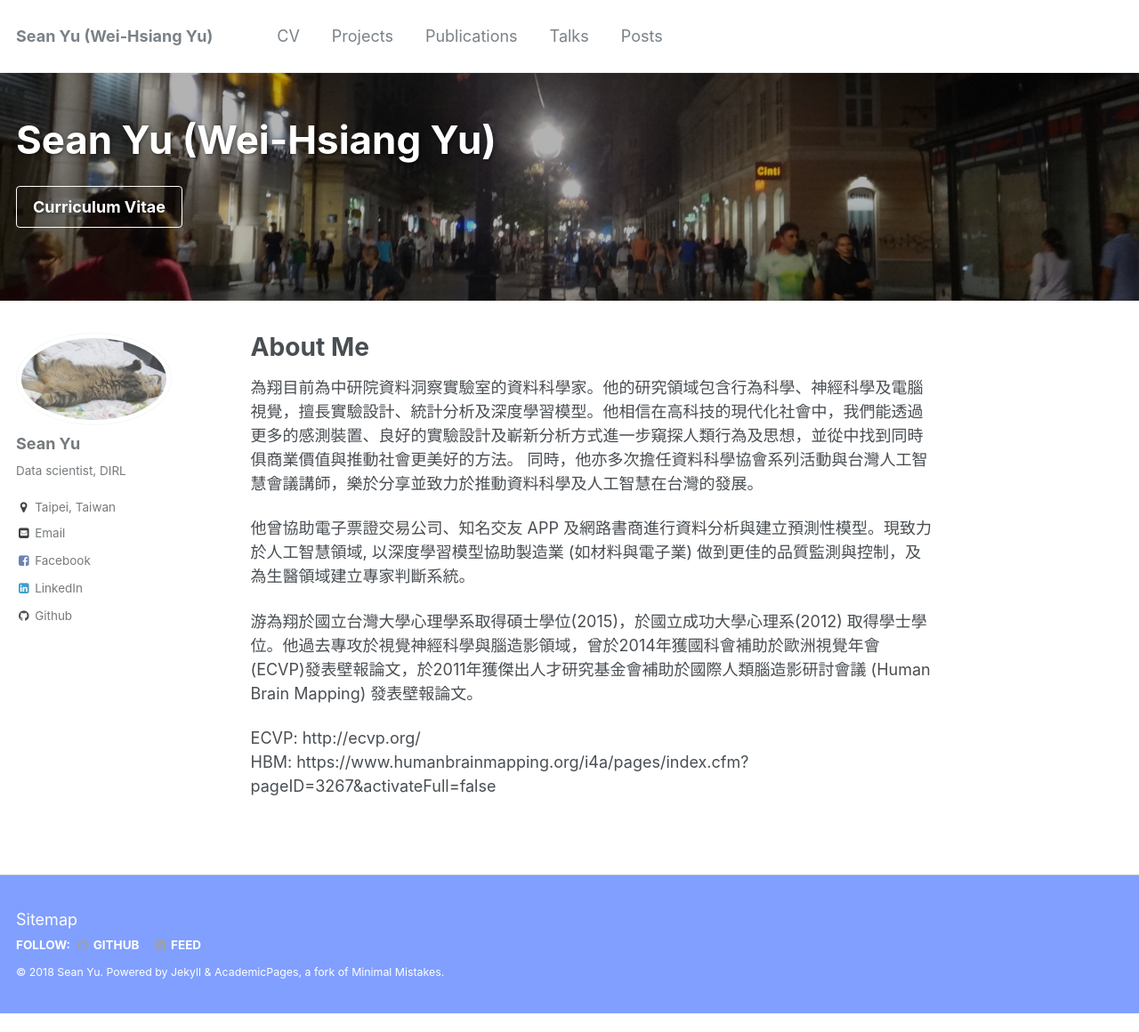
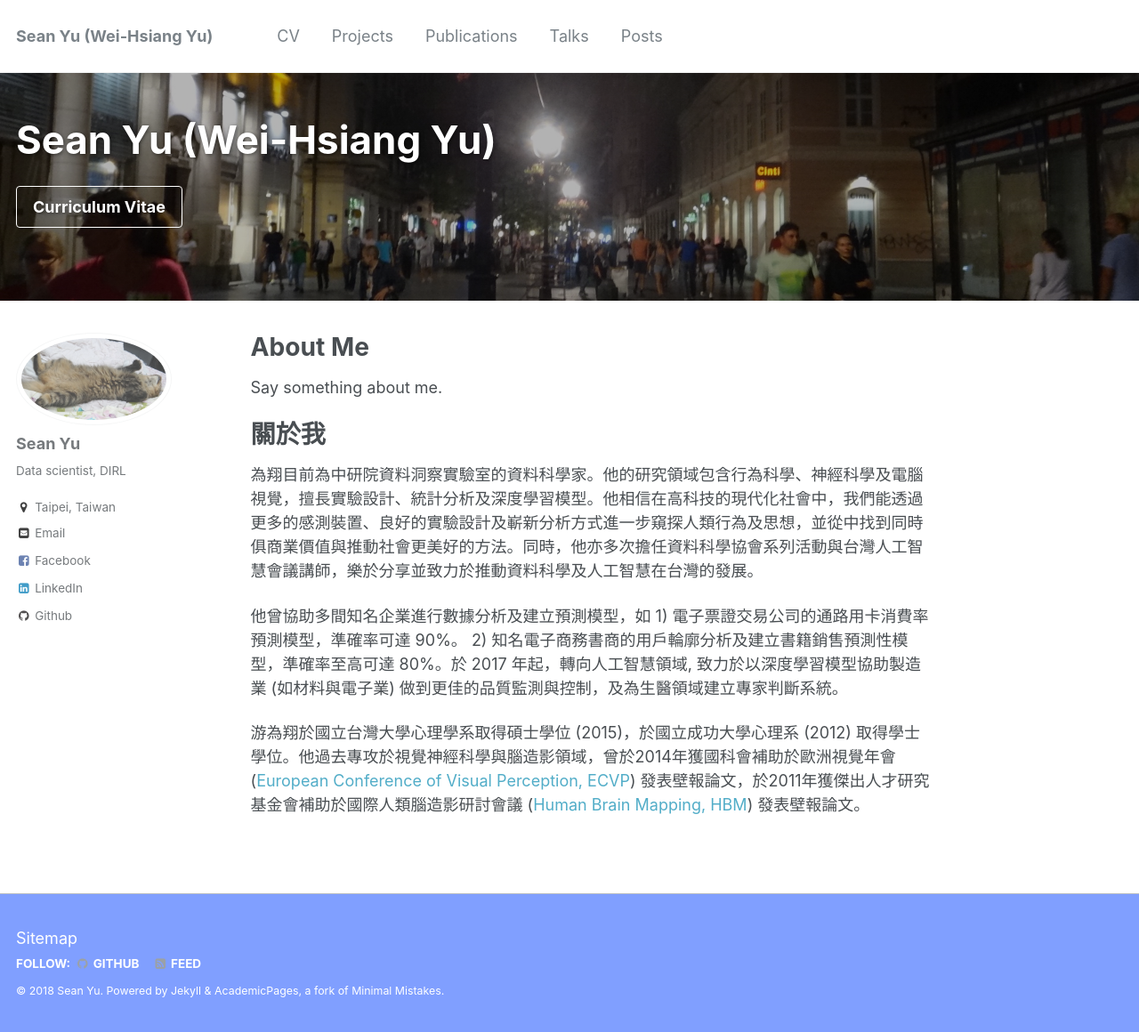
Before and after one commit to vashineyu/vashineyu.github.io, a Jekyll site: the page built from _pages/about.md, in a window 1280 px wide and 1160 px high. Shown: the whole window at 89% size. Built offline with Jekyll 4.4.1, drawn with Linux system fonts in a browser that asks for light colours.

Commit message:
Update about.md

```diff
--- a/_pages/about.md
+++ b/_pages/about.md
@@ -16,11 +16,13 @@ redirect_from:
 
 About Me
 =====
-為翔目前為中研院資料洞察實驗室的資料科學家。他的研究領域包含行為科學、神經科學及電腦視覺，擅長實驗設計、統計分析及深度學習模型。他相信在高科技的現代化社會中，我們能透過更多的感測裝置、良好的實驗設計及嶄新分析方式進一步窺探人類行為及思想，並從中找到同時俱商業價值與推動社會更美好的方法。 同時，他亦多次擔任資料科學協會系列活動與台灣人工智慧會議講師，樂於分享並致力於推動資料科學及人工智慧在台灣的發展。
+Say something about me.
 
-他曾協助電子票證交易公司、知名交友 APP 及網路書商進行資料分析與建立預測性模型。現致力於人工智慧領域, 以深度學習模型協助製造業 (如材料與電子業) 做到更佳的品質監測與控制，及為生醫領域建立專家判斷系統。
 
-游為翔於國立台灣大學心理學系取得碩士學位(2015)，於國立成功大學心理系(2012) 取得學士學位。他過去專攻於視覺神經科學與腦造影領域，曾於2014年獲國科會補助於歐洲視覺年會 (ECVP)發表壁報論文，於2011年獲傑出人才研究基金會補助於國際人類腦造影研討會議 (Human Brain Mapping) 發表壁報論文。
+關於我
+=====
+為翔目前為中研院資料洞察實驗室的資料科學家。他的研究領域包含行為科學、神經科學及電腦視覺，擅長實驗設計、統計分析及深度學習模型。他相信在高科技的現代化社會中，我們能透過更多的感測裝置、良好的實驗設計及嶄新分析方式進一步窺探人類行為及思想，並從中找到同時俱商業價值與推動社會更美好的方法。同時，他亦多次擔任資料科學協會系列活動與台灣人工智慧會議講師，樂於分享並致力於推動資料科學及人工智慧在台灣的發展。
 
-ECVP: http://ecvp.org/  <br>
-HBM: https://www.humanbrainmapping.org/i4a/pages/index.cfm?pageID=3267&activateFull=false
+他曾協助多間知名企業進行數據分析及建立預測模型，如 1) 電子票證交易公司的通路用卡消費率預測模型，準確率可達 90%。 2) 知名電子商務書商的用戶輪廓分析及建立書籍銷售預測性模型，準確率至高可達 80%。於 2017 年起，轉向人工智慧領域, 致力於以深度學習模型協助製造業 (如材料與電子業) 做到更佳的品質監測與控制，及為生醫領域建立專家判斷系統。
+
+游為翔於國立台灣大學心理學系取得碩士學位 (2015)，於國立成功大學心理系 (2012) 取得學士學位。他過去專攻於視覺神經科學與腦造影領域，曾於2014年獲國科會補助於歐洲視覺年會 ([European Conference of Visual Perception, ECVP](ECVP: http://ecvp.org/)) 發表壁報論文，於2011年獲傑出人才研究基金會補助於國際人類腦造影研討會議 ([Human Brain Mapping, HBM](https://www.humanbrainmapping.org/i4a/pages/index.cfm?pageID=3267&activateFull=false)) 發表壁報論文。
```
